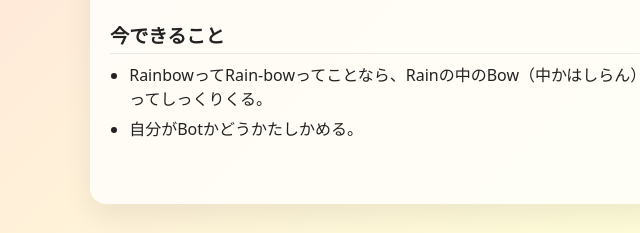
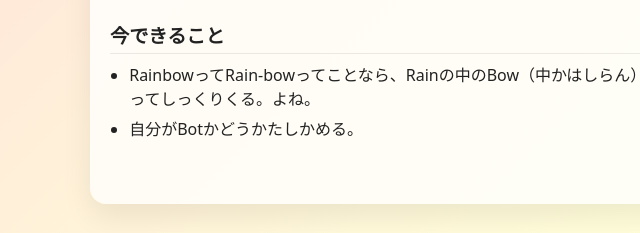
Before and after one commit to takukkwt/Tarako, a plain HTML site: page index.html in a window 1280 px wide. Shown: the part 283-516 px from the top of the page, 180-820 px from the left. Drawn offline with Linux system fonts and the light colour scheme.

Commit message:
changing a sentence

```diff
--- a/index.html
+++ b/index.html
@@ -21,7 +21,7 @@
     <h2>今できること</h2>
     <ul>
       <li>
-        RainbowってRain-bowってことなら、Rainの中のBow（中かはしらん）だから、虹の存在によってしっくりくる。
+        RainbowってRain-bowってことなら、Rainの中のBow（中かはしらん）だから、虹の存在によってしっくりくる。よね。
       </li>
       <li>自分がBotかどうかたしかめる。</li>
     </ul>
```
